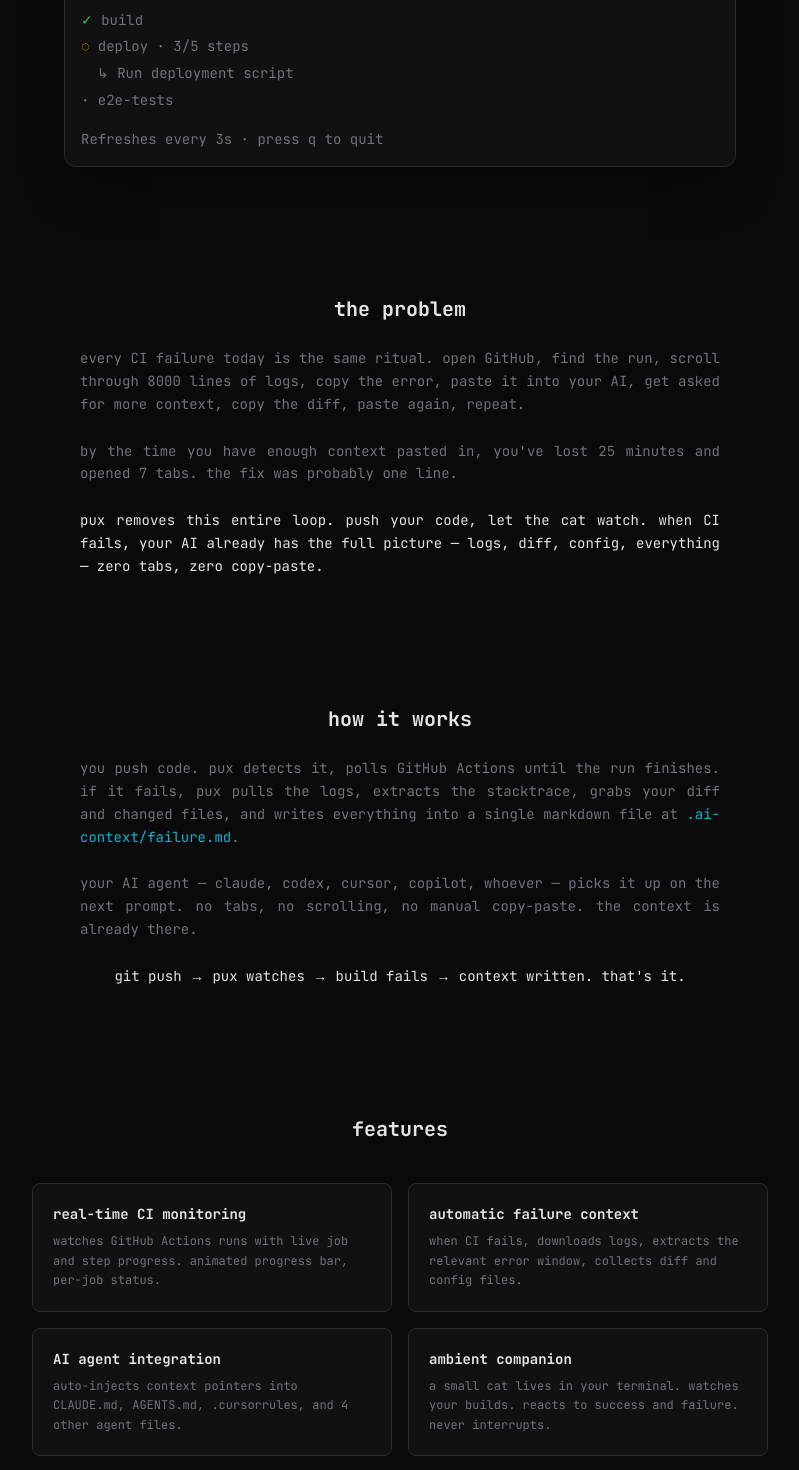
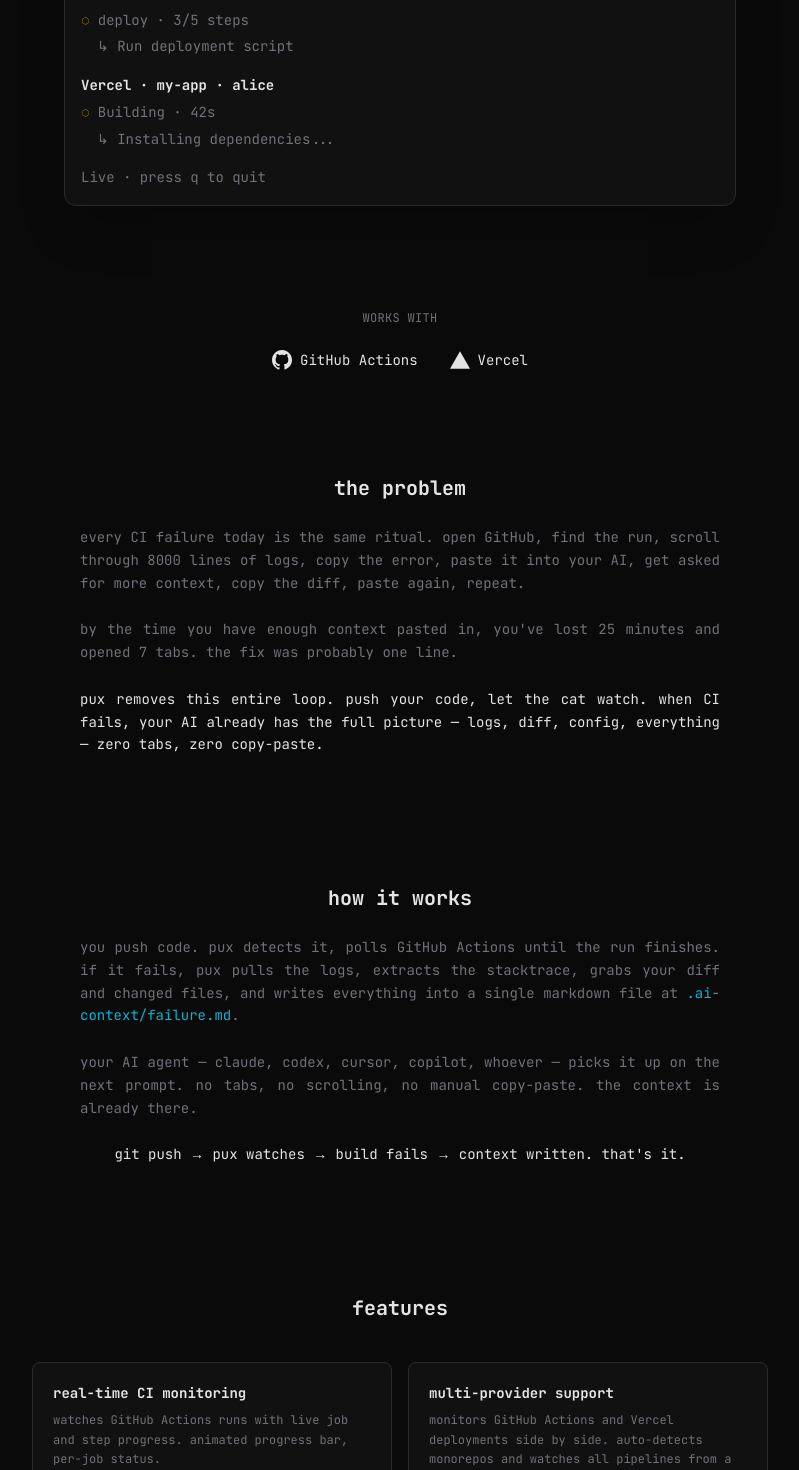
Before and after one commit to Blackrose-blackhat/pux, a Next.js app in the folder site/: page / in a window 1280 px wide. Shown: the part 720-2190 px from the top of the page, without its empty margins (240-1039 px from the left). Built offline with nearby package versions, Linux system fonts and the light colour scheme; no server answers.

Commit message:
feat:added brew support , updated website

```diff
--- a/site/app/page.tsx
+++ b/site/app/page.tsx
@@ -1,5 +1,6 @@
 import { Hero } from "../components/Hero";
 import { Terminal } from "../components/Terminal";
+import { Integrations } from "../components/Integrations";
 import { Problem } from "../components/Problem";
 import { HowItWorks } from "../components/HowItWorks";
 import { Features } from "../components/Features";
@@ -12,6 +13,7 @@ export default function Home() {
     <main>
       <Hero />
       <Terminal />
+      <Integrations />
       <Problem />
       <HowItWorks />
       <Features />
--- a/site/components/Features.tsx
+++ b/site/components/Features.tsx
@@ -4,6 +4,11 @@ export function Features() {
       title: "real-time CI monitoring",
       description:
         "watches GitHub Actions runs with live job and step progress. animated progress bar, per-job status.",
+    },
+    {
+      title: "multi-provider support",
+      description:
+        "monitors GitHub Actions and Vercel deployments side by side. auto-detects monorepos and watches all pipelines from a single view.",
     },
     {
       title: "automatic failure context",
@@ -13,7 +18,12 @@ export function Features() {
     {
       title: "AI agent integration",
       description:
-        "auto-injects context pointers into CLAUDE.md, AGENTS.md, .cursorrules, and 4 other agent files.",
+        "auto-injects context pointers into CLAUDE.md, AGENTS.md, .cursorrules, and 6 other agent files.",
+    },
+    {
+      title: "adaptive live polling",
+      description:
+        "detects pushes and new commits automatically. polls every 3s during active builds, backs off when idle.",
     },
     {
       title: "ambient companion",
--- a/site/components/Footer.tsx
+++ b/site/components/Footer.tsx
@@ -1,24 +1,29 @@
 export function Footer() {
   return (
     <footer className="flex flex-col items-center px-4 py-12 mt-auto border-t border-[#1a1a1a]">
-      <div className="flex gap-6 text-xs text-muted">
+      <div className="flex items-center gap-4">
         <a
           href="https://github.com/Blackrose-blackhat/pux"
-          className="hover:text-foreground transition-colors"
           target="_blank"
           rel="noopener noreferrer"
+          className="flex items-center gap-2 text-muted hover:text-foreground transition-colors"
         >
-          GitHub
+          <svg className="w-5 h-5" viewBox="0 0 24 24" fill="currentColor">
+            <path d="M12 0C5.37 0 0 5.37 0 12c0 5.3 3.438 9.8 8.205 11.387.6.113.82-.258.82-.577 0-.285-.01-1.04-.015-2.04-3.338.724-4.042-1.61-4.042-1.61-.546-1.387-1.333-1.756-1.333-1.756-1.089-.745.083-.73.083-.73 1.205.085 1.838 1.236 1.838 1.236 1.07 1.835 2.809 1.305 3.495.998.108-.776.417-1.305.76-1.605-2.665-.3-5.466-1.332-5.466-5.93 0-1.31.465-2.38 1.235-3.22-.135-.303-.54-1.523.105-3.176 0 0 1.005-.322 3.3 1.23.96-.267 1.98-.399 3-.405 1.02.006 2.04.138 3 .405 2.28-1.552 3.285-1.23 3.285-1.23.645 1.653.24 2.873.12 3.176.765.84 1.23 1.91 1.23 3.22 0 4.61-2.805 5.625-5.475 5.92.42.36.81 1.096.81 2.22 0 1.606-.015 2.896-.015 3.286 0 .315.21.69.825.57C20.565 21.795 24 17.295 24 12 24 5.37 18.63 0 12 0z"/>
+          </svg>
+          <span className="text-sm">GitHub</span>
         </a>
         <a
           href="https://www.npmjs.com/package/pux.sh"
-          className="hover:text-foreground transition-colors"
           target="_blank"
           rel="noopener noreferrer"
+          className="flex items-center gap-2 text-muted hover:text-[#cb3837] transition-colors"
         >
-          npm
+          <svg className="w-5 h-5" viewBox="0 0 24 24" fill="currentColor">
+            <path d="M0 7.334v8h6.666v1.332H12v-1.332h12v-8H0zm6.666 6.664H5.334v-4H3.999v4H1.335V8.667h5.331v5.331zm4 0v1.336H8.001V8.667h5.334v5.332h-2.669v-.001zm12.001 0h-1.33v-4h-1.336v4h-1.335v-4h-1.33v4h-2.671V8.667h8.002v5.331zM10.665 10H12v2.667h-1.335V10z"/>
+          </svg>
+          <span className="text-sm">npm</span>
         </a>
-
       </div>
       <p className="text-muted text-xs mt-4">
         built by{" "}
@@ -28,7 +33,7 @@ export function Footer() {
           target="_blank"
           rel="noopener noreferrer"
         >
-          Musharaf Parwej
+          Musharaf Parwej ❤️
         </a>
       </p>
     </footer>
--- a/site/components/Install.tsx
+++ b/site/components/Install.tsx
@@ -30,7 +30,13 @@ export function Install() {
     <section className="flex flex-col items-center px-4 py-16 max-w-md mx-auto">
       <h2 className="text-xl font-bold text-foreground mb-8">get started</h2>
       <div className="space-y-3 w-full">
+        <p className="text-muted text-xs uppercase tracking-wide">npm</p>
         <CopyBlock command="npm install -g pux.sh" />
+        <p className="text-muted text-xs uppercase tracking-wide mt-4">homebrew</p>
+        <CopyBlock command="brew install Blackrose-blackhat/pux/pux" />
+      </div>
+      <div className="space-y-3 w-full mt-8">
+        <p className="text-muted text-xs uppercase tracking-wide">then run</p>
         <CopyBlock command="pux watch" />
         <CopyBlock command="pux doctor" />
       </div>
@@ -44,7 +50,7 @@ export function Install() {
         >
           GitHub CLI
         </a>{" "}
-        authenticated.
+        authenticated. Vercel CLI optional for deployment monitoring.
       </p>
     </section>
   );
--- /dev/null
+++ b/site/components/Integrations.tsx
@@ -0,0 +1,21 @@
+export function Integrations() {
+  return (
+    <section className="flex flex-col items-center px-4 py-10 max-w-3xl mx-auto">
+      <p className="text-muted text-xs uppercase tracking-wide mb-6">works with</p>
+      <div className="flex items-center gap-8">
+        <div className="flex items-center gap-2">
+          <svg className="w-5 h-5 text-foreground" viewBox="0 0 24 24" fill="currentColor">
+            <path d="M12 0C5.37 0 0 5.37 0 12c0 5.3 3.438 9.8 8.205 11.387.6.113.82-.258.82-.577 0-.285-.01-1.04-.015-2.04-3.338.724-4.042-1.61-4.042-1.61-.546-1.387-1.333-1.756-1.333-1.756-1.089-.745.083-.73.083-.73 1.205.085 1.838 1.236 1.838 1.236 1.07 1.835 2.809 1.305 3.495.998.108-.776.417-1.305.76-1.605-2.665-.3-5.466-1.332-5.466-5.93 0-1.31.465-2.38 1.235-3.22-.135-.303-.54-1.523.105-3.176 0 0 1.005-.322 3.3 1.23.96-.267 1.98-.399 3-.405 1.02.006 2.04.138 3 .405 2.28-1.552 3.285-1.23 3.285-1.23.645 1.653.24 2.873.12 3.176.765.84 1.23 1.91 1.23 3.22 0 4.61-2.805 5.625-5.475 5.92.42.36.81 1.096.81 2.22 0 1.606-.015 2.896-.015 3.286 0 .315.21.69.825.57C20.565 21.795 24 17.295 24 12 24 5.37 18.63 0 12 0z"/>
+          </svg>
+          <span className="text-foreground text-sm">GitHub Actions</span>
+        </div>
+        <div className="flex items-center gap-2">
+          <svg className="w-5 h-5 text-foreground" viewBox="0 0 24 24" fill="currentColor">
+            <path d="M24 22.525H0l12-21.05 12 21.05z"/>
+          </svg>
+          <span className="text-foreground text-sm">Vercel</span>
+        </div>
+      </div>
+    </section>
+  );
+}
--- a/site/components/Terminal.tsx
+++ b/site/components/Terminal.tsx
@@ -11,17 +11,19 @@ const catFrames = [
 
 const lines = [
   { type: "status", icon: "✓", color: "success", text: "Repository: user/my-app" },
-  { type: "status", icon: "✓", color: "success", text: "Workflow: CI", dim: "#12847" },
-  { type: "status", icon: "◌", color: "yellow", text: "Running" },
+  { type: "status", icon: "◌", color: "yellow", text: "watching 2 pipelines", dim: "· a3f7c2e" },
   { type: "spacer" },
+  { type: "header", text: "GitHub Actions · CI #12847 · alice" },
   { type: "progress" },
   { type: "job", icon: "✓", color: "success", text: "lint" },
   { type: "job", icon: "✓", color: "success", text: "typecheck" },
-  { type: "job", icon: "✓", color: "success", text: "unit-tests" },
   { type: "job", icon: "✓", color: "success", text: "build" },
   { type: "job", icon: "◌", color: "yellow", text: "deploy", dim: "· 3/5 steps" },
   { type: "step", text: "↳ Run deployment script" },
-  { type: "job", icon: "·", color: "muted", text: "e2e-tests" },
+  { type: "spacer" },
+  { type: "header", text: "Vercel · my-app · alice" },
+  { type: "job", icon: "◌", color: "yellow", text: "Building", dim: "· 42s" },
+  { type: "step", text: "↳ Installing dependencies..." },
 ] as const;
 
 export function Terminal() {
@@ -47,7 +49,7 @@ export function Terminal() {
   }, [visibleLines]);
 
   useEffect(() => {
-    if (visibleLines >= 5 && progressWidth < 8) {
+    if (visibleLines >= 5 && progressWidth < 4) {
       const timer = setTimeout(() => setProgressWidth((w) => w + 1), 200);
       return () => clearTimeout(timer);
     }
@@ -86,8 +88,8 @@ export function Terminal() {
               if (line.type === "spacer") return <div key={i} className="h-2" />;
 
               if (line.type === "progress") {
-                const filled = "█".repeat(progressWidth);
-                const empty = "░".repeat(12 - progressWidth);
+                const filled = "█".repeat(progressWidth * 2);
+                const empty = "░".repeat(10 - progressWidth * 2);
                 return (
                   <p key={i}>
                     <span className="text-foreground">Progress </span>
@@ -95,8 +97,16 @@ export function Terminal() {
                     <span className="text-muted">{empty}</span>
                     <span className="text-foreground">
                       {" "}
-                      {progressWidth}/8 jobs
+                      {progressWidth}/5 jobs
                     </span>
+                  </p>
+                );
+              }
+
+              if (line.type === "header") {
+                return (
+                  <p key={i} className="font-bold animate-[fadeIn_0.3s_ease-in]">
+                    <span className="text-foreground">{line.text}</span>
                   </p>
                 );
               }
@@ -135,7 +145,7 @@ export function Terminal() {
           </div>
 
           <p className="mt-4 text-muted">
-            Refreshes every 3s · press q to quit
+            Live · press q to quit
           </p>
         </div>
       </div>
```
Also changed, not shown: 2 other files (tests, documents, lock files or other folders).
